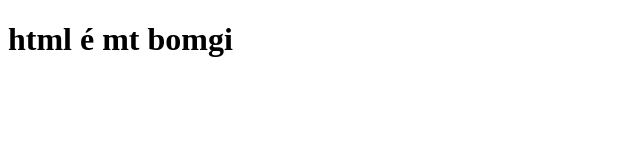
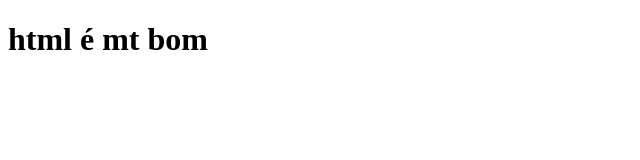
Before and after one commit to Murilo517/Git_kenzie_aula, a plain HTML site: page index.html in a window 1280 px wide. Shown: the full height of the page, 0-640 px from the left. Drawn offline with Linux system fonts and the light colour scheme.

Commit message:
Descrição do seu commit

```diff
--- a/index.html
+++ b/index.html
@@ -7,6 +7,6 @@
     <title>teste</title>
 </head>
 <body>
-    <h1>html é mt  bomgi</h1>
+    <h1>html é mt  bom</h1>
 </body>
 </html>
```
